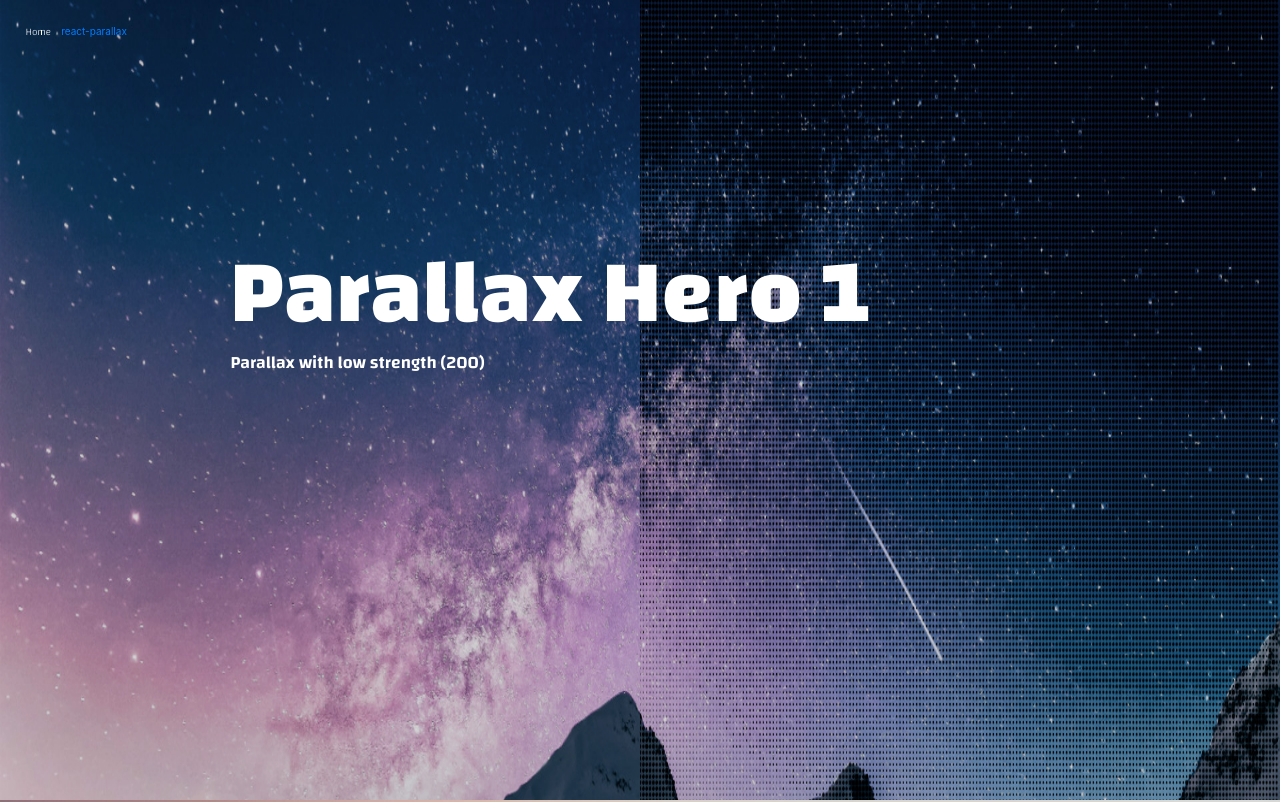
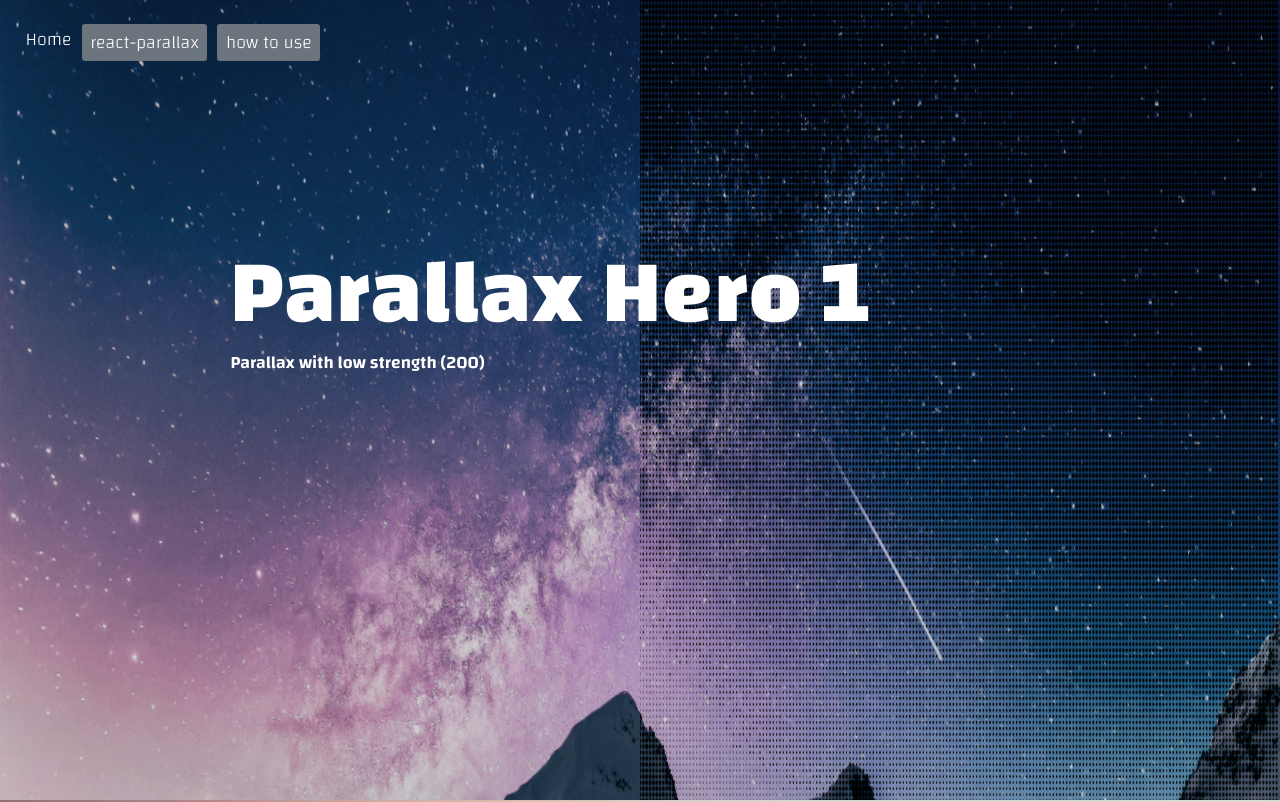
Before and after one commit to eesa94/react-features, a React (Create React App) app: page /feature-4 in a window 1280 px wide. Shown: the top 802 px of the page. Built offline with nearby package versions, Linux system fonts and the light colour scheme.

Commit message:
create how to use modal; format top bar links

```diff
--- a/src/Components/Features/4.FeatureFour/FeatureFour.js
+++ b/src/Components/Features/4.FeatureFour/FeatureFour.js
@@ -1,24 +1,51 @@
-import React from 'react';
+import React, { Component } from 'react';
 import '../Features.css';
 import Hero from '../../Hero/Hero';
 import benjaminvoros_edit from '../../../Images/benjaminvoros_edit.jpg';
 import ethandow from '../../../Images/ethandow.jpg';
 import jessicalewis from '../../../Images/jessicalewis.jpg';
 import HomeLink from '../../HomeLink';
+import { Button } from 'reactstrap';
 
 
-const FeatureFour = () => {
+class FeatureFour extends Component {
+  constructor(props) {
+    super(props)
+
+    this.state = {
+        showModal: false
+    }
+
+    this.toggleModal = this.toggleModal.bind(this);
+  }
+
+  toggleModal = () => {
+    this.setState({
+      showModal: !this.state.showModal
+    });
+  }
+
+  render() {
     return (
       <div className="container-fluid" style={{ padding: 0 }} >
         <div className="topBar position-fixed">
           <HomeLink />
-        <a
+          <Button
             href='https://www.npmjs.com/package/react-parallax'
             target="_blank"
             rel="noopener noreferrer"
-          className="sourceLink">
+            className="topBarLink changa2">
             react-parallax
-        </a>
+          </Button>
+          <Button
+            className="topBarLink launchModal changa2"
+            onClick={this.toggleModal}
+            >how to use
+          </Button>
+        </div>
+
+        <div
+          className={this.state.showModal ? "howToUse showModal" : "howToUse hideModal" } >
         </div>
 
         <Hero
@@ -42,5 +69,6 @@ const FeatureFour = () => {
       </div>
     )
   }
+}
 
 export default FeatureFour
--- a/src/Components/Features/Features.css
+++ b/src/Components/Features/Features.css
@@ -13,6 +13,25 @@
     z-index: 200;
 }
 
-.topBar a {
+.topBarLink {
+    font-size: 1.8rem;
     margin-right: 10px;
 }
+
+.howToUse {
+    position: fixed;
+    top: 8%;
+    left: 5%;
+    width: 30vw;
+    background-color: white;
+    z-index: 300;
+    transition: 0.5s;
+}
+
+.showModal {
+    height: 200px;
+}
+
+.hideModal {
+    height: 0;
+}
--- a/src/Components/HomeLink.js
+++ b/src/Components/HomeLink.js
@@ -5,7 +5,7 @@ const HomeLink = () => {
     return (
         <Link
             to='/'
-            className="changa2 white homeLink">
+            className="changa2 white topBarLink">
             Home
         </Link>
     )
```
Lines whose indentation alone changed are shown as unchanged.
